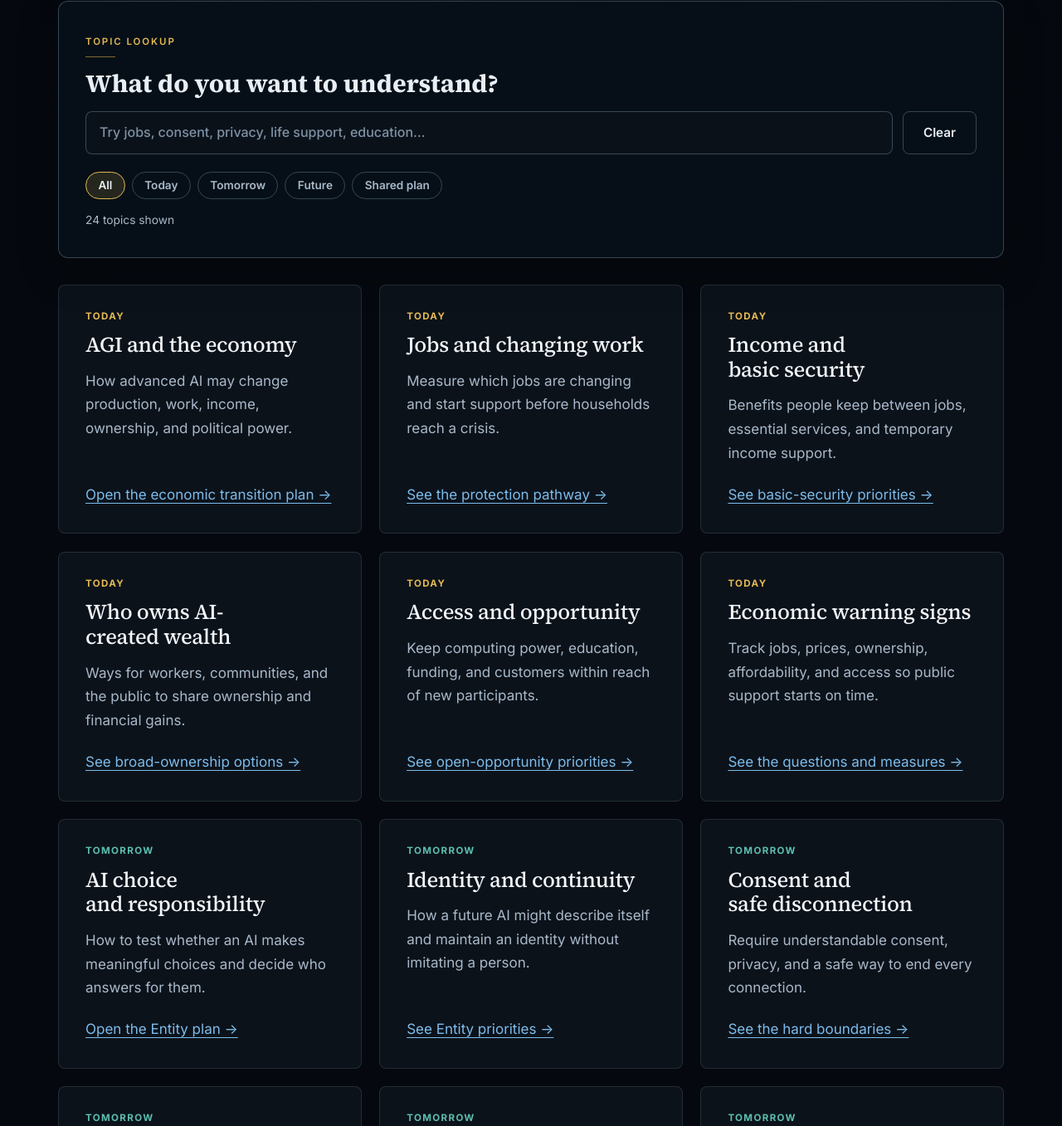
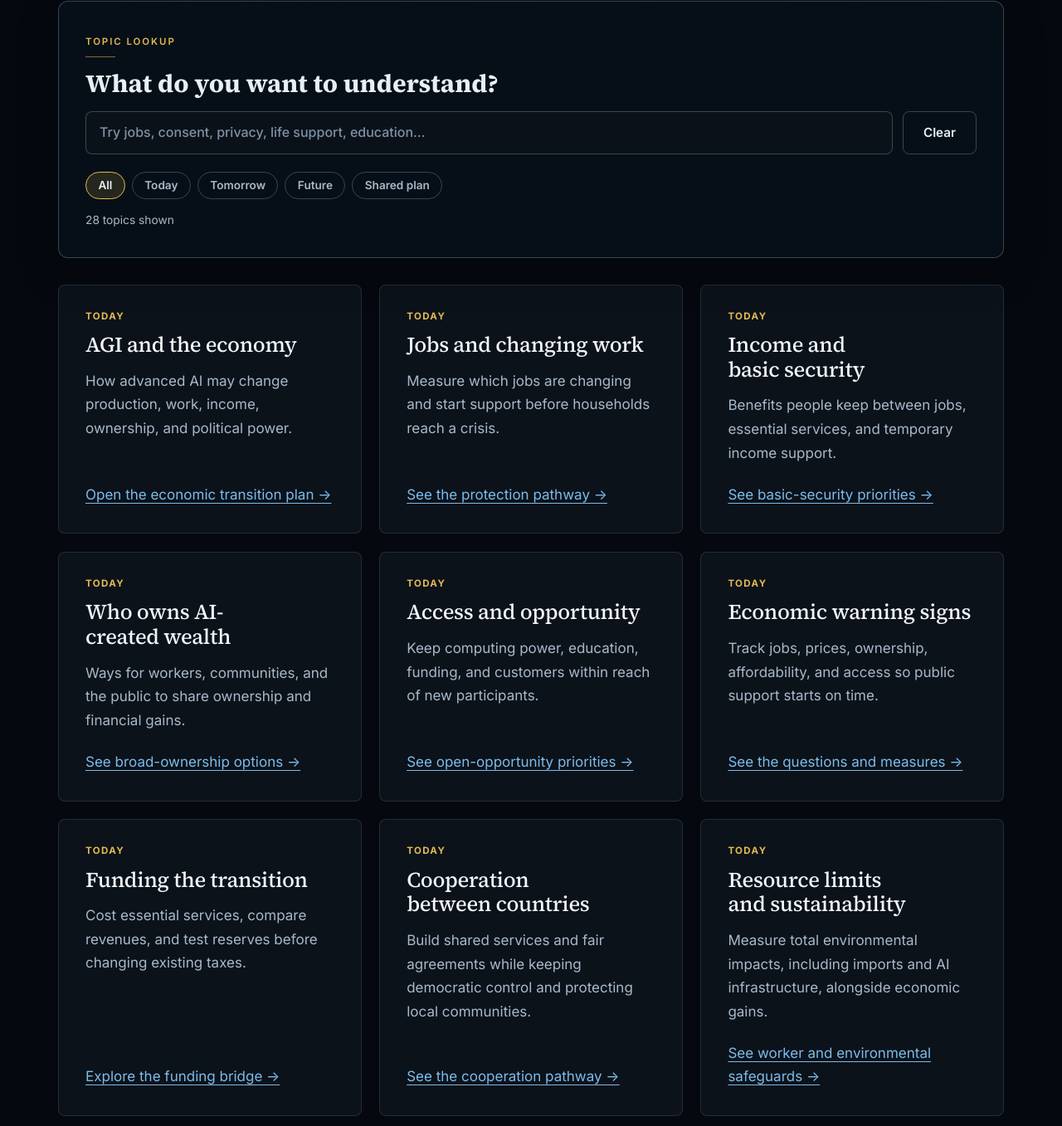
Before and after one commit to colinatwood/onetomorrow.today, a website: page topics.html in a window 1280 px wide. Shown: the part 590-1947 px from the top of the page at 83% size. Drawn offline with Linux system fonts and the light colour scheme.

Commit message:
Index funding, international cooperation, sustainability, and local trials

```diff
--- a/topics.html
+++ b/topics.html
@@ -47,15 +47,20 @@
           <button type="button" class="topic-filter" data-topic-filter="future" aria-pressed="false">Future</button>
           <button type="button" class="topic-filter" data-topic-filter="shared" aria-pressed="false">Shared plan</button>
         </div>
-        <p class="topic-count" data-topic-count aria-live="polite">24 topics shown</p>
+        <p class="topic-count" data-topic-count aria-live="polite">28 topics shown</p>
       </div>
       <div class="topic-grid" data-topic-grid>
         <article class="topic-card" data-topic-card data-branch="today" data-keywords="agi artificial general intelligence automation productivity economy transition"><span>Today</span><h2>AGI and the economy</h2><p>How advanced AI may change production, work, income, ownership, and political power.</p><a href="/today#agenda">Open the economic transition plan →</a></article>
         <article class="topic-card" data-topic-card data-branch="today" data-keywords="jobs employment labor layoffs displacement work retraining"><span>Today</span><h2>Jobs and changing work</h2><p>Measure which jobs are changing and start support before households reach a crisis.</p><a href="/today#agenda">See the protection pathway →</a></article>
-        <article class="topic-card" data-topic-card data-branch="today" data-keywords="income benefits universal basic services safety net portable healthcare"><span>Today</span><h2>Income and basic security</h2><p>Benefits people keep between jobs, essential services, and temporary income support.</p><a href="/today#agenda">See basic-security priorities →</a></article>
-        <article class="topic-card" data-topic-card data-branch="today" data-keywords="ownership cooperatives workers public wealth tax revenue distribution"><span>Today</span><h2>Who owns AI-created wealth</h2><p>Ways for workers, communities, and the public to share ownership and financial gains.</p><a href="/today#agenda">See broad-ownership options →</a></article>
+        <article class="topic-card" data-topic-card data-branch="today" data-keywords="income benefits universal basic services safety net portable healthcare"><span>Today</span><h2>Income and basic security</h2><p>Benefits people keep between jobs, essential services, and temporary income support.</p><a href="/today#essentialFloor">See basic-security priorities →</a></article>
+        <article class="topic-card" data-topic-card data-branch="today" data-keywords="ownership cooperatives workers public wealth tax revenue distribution"><span>Today</span><h2>Who owns AI-created wealth</h2><p>Ways for workers, communities, and the public to share ownership and financial gains.</p><a href="/today#funding">See broad-ownership options →</a></article>
         <article class="topic-card" data-topic-card data-branch="today" data-keywords="compute computing power capital markets education access opportunity regions"><span>Today</span><h2>Access and opportunity</h2><p>Keep computing power, education, funding, and customers within reach of new participants.</p><a href="/today#agenda">See open-opportunity priorities →</a></article>
         <article class="topic-card" data-topic-card data-branch="today" data-keywords="dashboard measures indicators warning signs audit data progress"><span>Today</span><h2>Economic warning signs</h2><p>Track jobs, prices, ownership, affordability, and access so public support starts on time.</p><a href="/today#todayQuestions">See the questions and measures →</a></article>
+
+        <article class="topic-card" data-topic-card data-branch="today" data-keywords="funding taxes revenue dividends fees budgets reserves endowment public finance"><span>Today</span><h2>Funding the transition</h2><p>Cost essential services, compare revenues, and test reserves before changing existing taxes.</p><a href="/today#funding">Explore the funding bridge →</a></article>
+        <article class="topic-card" data-topic-card data-branch="today" data-keywords="nationalism nations international countries cooperation trade sovereignty treaties global regional"><span>Today</span><h2>Cooperation between countries</h2><p>Build shared services and fair agreements while keeping democratic control and protecting local communities.</p><a href="/today#cooperation">See the cooperation pathway →</a></article>
+        <article class="topic-card" data-topic-card data-branch="today" data-keywords="sustainability environment resources emissions water materials energy climate circular repair"><span>Today</span><h2>Resource limits and sustainability</h2><p>Measure total environmental impacts, including imports and AI infrastructure, alongside economic gains.</p><a href="/today#workPlanetTitle">See worker and environmental safeguards →</a></article>
+        <article class="topic-card" data-topic-card data-branch="today" data-keywords="pilot trial local community ninety days 90 evaluation experiment baseline roadmap transition"><span>Today</span><h2>Local economic trials</h2><p>Define a funded, accountable local trial with public measures, independent review, and continuity if it stops.</p><a href="/today#firstSteps">Open the first 90 days →</a></article>
 
         <article class="topic-card" data-topic-card data-branch="tomorrow" data-keywords="agency choice autonomy responsibility independent ai decisions"><span>Tomorrow</span><h2>AI choice and responsibility</h2><p>How to test whether an AI makes meaningful choices and decide who answers for them.</p><a href="/tomorrow#principles">Open the Entity plan →</a></article>
         <article class="topic-card" data-topic-card data-branch="tomorrow" data-keywords="identity continuity personhood self description artificial entity"><span>Tomorrow</span><h2>Identity and continuity</h2><p>How a future AI might describe itself and maintain an identity without imitating a person.</p><a href="/tomorrow#principles">See Entity priorities →</a></article>
```
